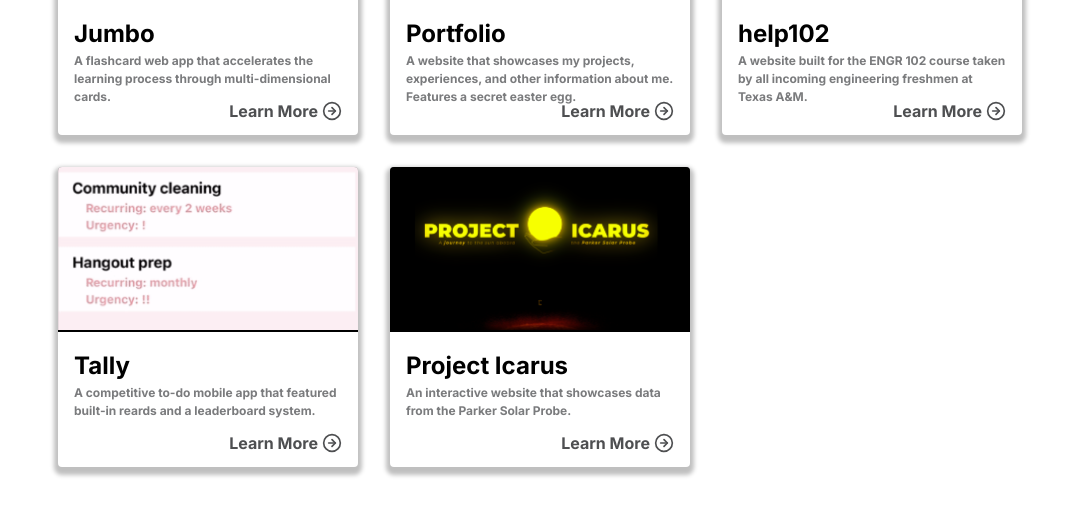
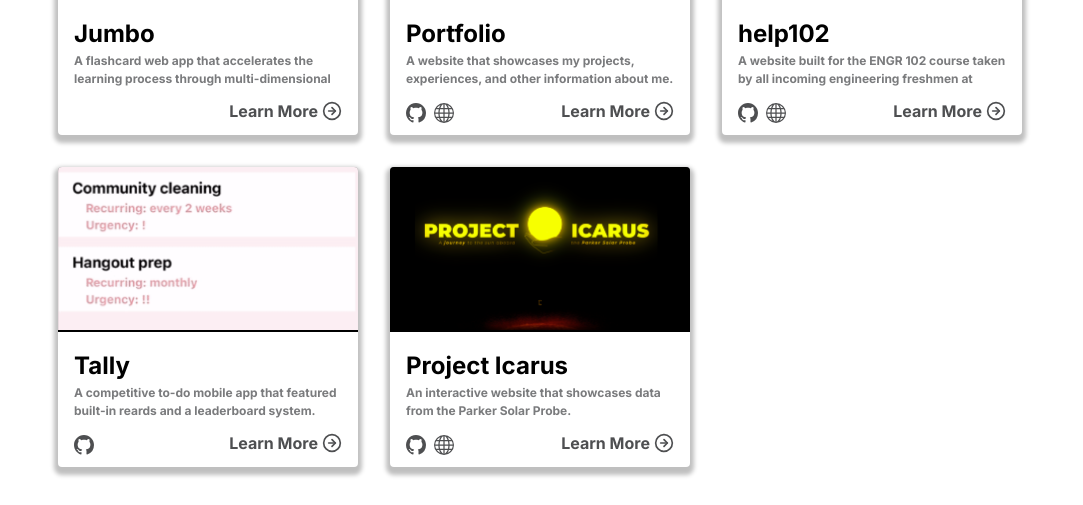
Before and after one commit to WarrenWu4/portfolio, a React (Vite) app: page /projects in a window 1280 px wide. Shown: the part 379-884 px from the top of the page, without its empty margins (100-1183 px from the left). Built offline with nearby package versions, Linux system fonts and the light colour scheme.

Commit message:
added github and website links

```diff
--- a/src/components/ProjectCard.tsx
+++ b/src/components/ProjectCard.tsx
@@ -1,22 +1,46 @@
 import { FiArrowRightCircle } from "react-icons/fi";
+import { BsGlobe, BsGithub } from "react-icons/bs";
 import { Link } from "react-router-dom";
 
-export default function ProjectCard(props: {id:number, name: string, desc: string, imgPath?:string, techStack?:any}) {
+export default function ProjectCard(props: {id:number, name: string, desc: string, imgPath?:string, techStack?:any, github:string, weblink:string}) {
+
+    const githubComp = (props.github !== "") ?
+    <a target="_blank" href={props.github}>
+        <BsGithub className="text-neutral-380 hover:text-[black] dark:text-dark-380 dark:hover:text-dark-100 transition-all duration-[0.2s] hover:scale-[120%]"/>
+    </a>
+    :
+    ""
+
+    const weblinkComp = (props.weblink !== "") ?
+    <a target="_blank" href={props.weblink}>
+        <BsGlobe className="text-neutral-380 hover:text-[black] dark:text-dark-380 dark:hover:text-dark-100 transition-all duration-[0.2s] hover:scale-[120%]" />
+    </a>
+    :
+    ""
 
     return (
         <div className="min-w-[30rem] aspect-square shadow-card dark:shadow-card-dark rounded-[0.4rem] flex flex-col relative">
+
             <div className="border-b-[0.2rem] border-solid border-[black] box-border w-full h-[55%] bg-neutral-360 bg-no-repeat bg-top bg-cover rounded-t-[0.4rem] relative group" style={{backgroundImage: `url("/proj_img${props.imgPath}")`}}>
                 <div className="absolute top-0 left-0 w-full h-full bg-[black]/[0.8] font-bold font-default text-[white] text-[2.4rem] rounded-[0.2rem] flex justify-center items-center flex-wrap opacity-0 transition-[opacity] duration-[0.2s] ease-in-out group-hover:opacity-100 [&>*]:m-[0.8rem]">
                     {props.techStack}
                 </div>
             </div>
+
             <div className="mt-[1.6rem] mr-[0.8rem] ml-[1.6rem] font-default font-bold text-[black] dark:text-dark-100 text-[2.4rem]">{props.name}</div>
-            <div className="max-w-[27.2rem] ml-[1.6rem] text-neutral-360 font-bold font-default text-[1.2rem] dark:text-dark-360">{props.desc}</div>
+            <div className="max-w-[27.2rem] ml-[1.6rem] h-[4rem] text-neutral-360 font-bold font-default text-[1.2rem] dark:text-dark-360 text-ellipsis overflow-hidden">{props.desc}</div>
+
+            <div className="flex [&>*]:mr-[0.8rem] text-[2rem] absolute bottom-[1.2rem] left-[1.6rem]">
+                {githubComp}
+                {weblinkComp}
+            </div>
+
             <Link to={"./"+props.id}>
-            <div className="text-neutral-380 dark:text-dark-380 absolute flex bottom-[1.2rem] right-[1.6rem] font-default font-bold text-[1.6rem] justify-center items-center cursor-pointer transition-all duration-[0.2s] ease-in-out [&>svg]:ml-[0.4rem] [&>svg]:text-[2rem] hover:text-[black] hover:transform hover:translate-x-[0.4rem]">
+            <div className="text-neutral-380 dark:text-dark-380 absolute flex bottom-[1.2rem] right-[1.6rem] font-default font-bold text-[1.6rem] justify-center items-center cursor-pointer transition-all duration-[0.2s] ease-in-out [&>svg]:ml-[0.4rem] [&>svg]:text-[2rem] hover:text-[black] dark:hover:text-dark-100 hover:transform hover:translate-x-[0.4rem]">
                     Learn More <FiArrowRightCircle/>
             </div>
             </Link>
+
         </div>
     )
 }
--- a/src/components/ProjectInfo.tsx
+++ b/src/components/ProjectInfo.tsx
@@ -3,6 +3,7 @@ import { useEffect, useState } from "react";
 import { useParams } from "react-router-dom";
 import { ReactMarkdown } from "react-markdown/lib/react-markdown";
 import data from "../data/proj.json";
+import { BiLinkExternal } from "react-icons/bi";
 
 export default function ProjectInfo() {
 
@@ -14,15 +15,33 @@ export default function ProjectInfo() {
         fetch('/src/data/proj_articles'+data.projects[id.id-1].links[0]).then(res=>res.text()).then(text=>setMdInfo(text))
     })
 
+    const githubComp = (data.projects[id.id-1].links.length >= 2) ?
+    <a target="_blank" href={data.projects[id.id-1].links[1]}>
+        <div className="text-[black] dark:text-dark-100 transition-all duration-[0.4s] flex items-center font-default text-[1.6rem] font-medium [&>*]:ml-[0.8rem] border-[0.3rem] border-solid border-[black] dark:border-dark-380 px-[1.2rem] py-[0.4rem] rounded-[0.8rem] hover:bg-[black] hover:text-[white] dark:hover:bg-dark-100 dark:hover:text-dark-bg">GitHub <BiLinkExternal/></div>
+    </a>
+    :
+    ""
+
+    const weblinkComp = (data.projects[id.id-1].links.length >= 3) ?
+    <a target="_blank" href={data.projects[id.id-1].links[2]}>
+        <div className="text-[black] dark:text-dark-100 transition-all duration-[0.4s] flex items-center font-default text-[1.6rem] font-medium [&>*]:ml-[0.8rem] border-[0.3rem] border-solid border-[black] dark:border-dark-380 px-[1.2rem] py-[0.4rem] rounded-[0.8rem] hover:bg-[black] hover:text-[white] dark:hover:bg-dark-100 dark:hover:text-dark-bg">Website <BiLinkExternal/></div>
+    </a>
+    :
+    ""
+
     return (
         <motion.div exit={{opacity: 0, transform: "translateY(20vw)"}} transition={{duration:0.6, ease:"easeInOut"}}  className="w-screen h-screen flex flex-col items-center relative">
             <div className="mt-[12.8rem] mb-[2rem] text-[black] dark:text-dark-100 font-default font-bold text-[3.6rem]">{title}</div>
 
-            <div></div>
 
             <div className="max-w-[1536px] w-screen flex flex-col px-[1.6rem] tablet:px-[6.4rem] desktop:px-[12.8rem] [&>h2]:text-[black] [&>h2]:dark:text-dark-100 [&>h2]:font-bold [&>h2]:text-[2.4rem] [&>h2]:my-[2.4rem] [&>h3]:text-neutral-380 [&>h3]:dark:text-dark-360 [&>h3]:text-[1.6rem] [&>h3]:font-semibold font-default">
                 <ReactMarkdown children={mdInfo}/>
             </div>
+
+            <div className="max-w-[1536px] w-screen flex px-[1.6rem] tablet:px-[6.4rem] desktop:px-[12.8rem] my-[4.8rem] [&>*]:mr-[2rem]">
+                {githubComp}
+                {weblinkComp}
+            </div>
         </motion.div>
     )
 }
--- a/src/pages/Projects.tsx
+++ b/src/pages/Projects.tsx
@@ -24,6 +24,8 @@ export default function Projects() {
 
     const projCards:any[] = []
     proj.projects.map((project) => {
+        let github_link = (project.links.length >= 2) ? project.links[1]: ""
+        let web_link = (project.links.length >= 3) ? project.links[2]: ""
         projCards.push(
             <ProjectCard
                 key = {project.id}
@@ -32,6 +34,8 @@ export default function Projects() {
                 desc={project.desc}
                 techStack={IconGen({icons: project.techstack})}
                 imgPath={project.imgPath}
+                github={github_link}
+                weblink={web_link}
             />
         )
     })
```
